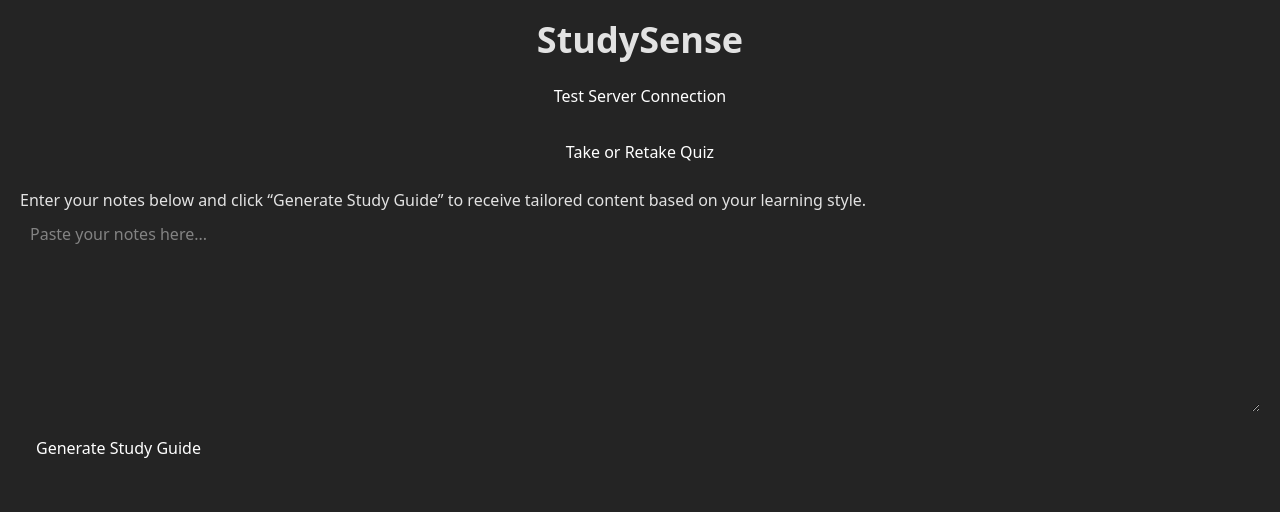
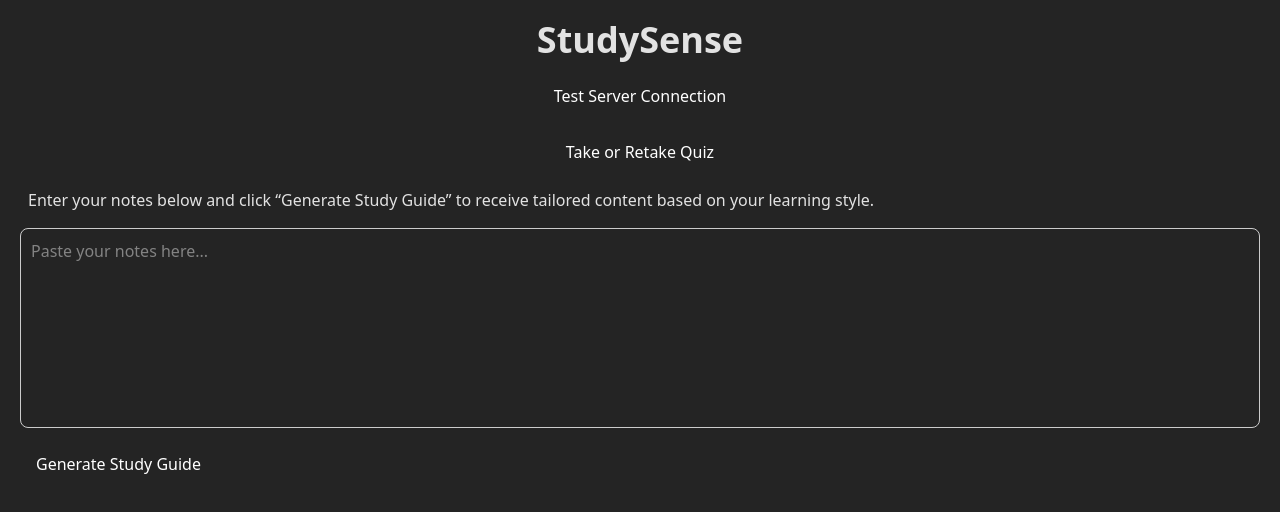
Before and after one commit to wesleycym/StudySense, a React app in the folder frontend/: page / in a window 1280 px wide. Shown: the top 512 px of the page. Built offline with nearby package versions, Linux system fonts and the light colour scheme; the HTML template or start-up script is replaced by a standard one.

Commit message:
Added more design to text and textarea

```diff
--- a/frontend/src/pages/Main.jsx
+++ b/frontend/src/pages/Main.jsx
@@ -74,10 +74,12 @@ export default function Main() {
         </a>
       </div>
 
-      <p>
-        Enter your notes below and click “Generate Study Guide” to
-        receive tailored content based on your learning style.
-      </p>
+      <div className = "flex justify-left pl-2 mb-4">
+        <p>
+          Enter your notes below and click “Generate Study Guide” to
+          receive tailored content based on your learning style.
+        </p>
+      </div>
 
       <textarea
         placeholder="Paste your notes here..."
@@ -88,9 +90,12 @@ export default function Main() {
           height: "200px",
           padding: "10px",
           marginBottom: "10px",
+          resize:"none",
+          borderRadius: "8px",
+          border: "1px solid #ccc",
+          fontSize: "16px",
         }}
       />
-      <br />
 
       <div className = "flex justify-left">
         <button className = "py-2 px-4 hover:bg-gray-500 text-white rounded-4xl" onClick={generateStudyGuide} disabled={loading}>
```
